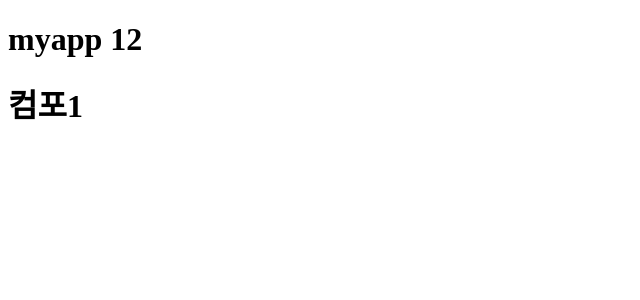
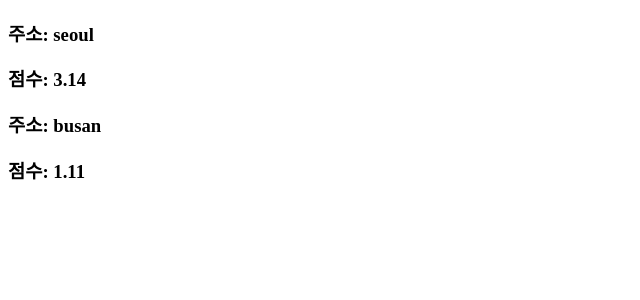
Before and after one commit to Koreaunnie/react, a React (Vite) app: page / in a window 1280 px wide. Shown: the top 300 px of the page, without its empty margins (0-640 px from the left). Built offline with nearby package versions, Linux system fonts and the light colour scheme.

Commit message:
props, destructuring

```diff
--- /dev/null
+++ b/src/apps/MyApp18.jsx
@@ -0,0 +1,28 @@
+import React from "react";
+
+function MyApp18(props) {
+    return (
+        <div>
+            <Comp1 address="seoul" score={3.14}/>
+            <Comp2 address="busan" score={1.11}/>
+        </div>
+    );
+}
+
+function Comp1(props) {
+    return (
+        <div>
+            <h3>주소: {props.address}</h3>
+            <h3>점수: {props.score}</h3>
+        </div>
+    )
+}
+
+function Comp2({address, score}) {
+    return <div>
+        <h3>주소: {address}</h3>
+        <h3>점수: {score}</h3>
+    </div>
+}
+
+export default MyApp18;
--- a/src/main.jsx
+++ b/src/main.jsx
@@ -1,9 +1,9 @@
-import { StrictMode } from "react";
-import { createRoot } from "react-dom/client";
-import MyApp12 from "./apps/MyApp12.jsx";
+import {StrictMode} from "react";
+import {createRoot} from "react-dom/client";
+import MyApp18 from "./apps/MyApp18.jsx";
 
 createRoot(document.getElementById("root")).render(
-  <StrictMode>
-    <MyApp12 />
-  </StrictMode>,
+    <StrictMode>
+        <MyApp18/>
+    </StrictMode>,
 );
```
Also changed, not shown: src/practice/App18.jsx (added).
